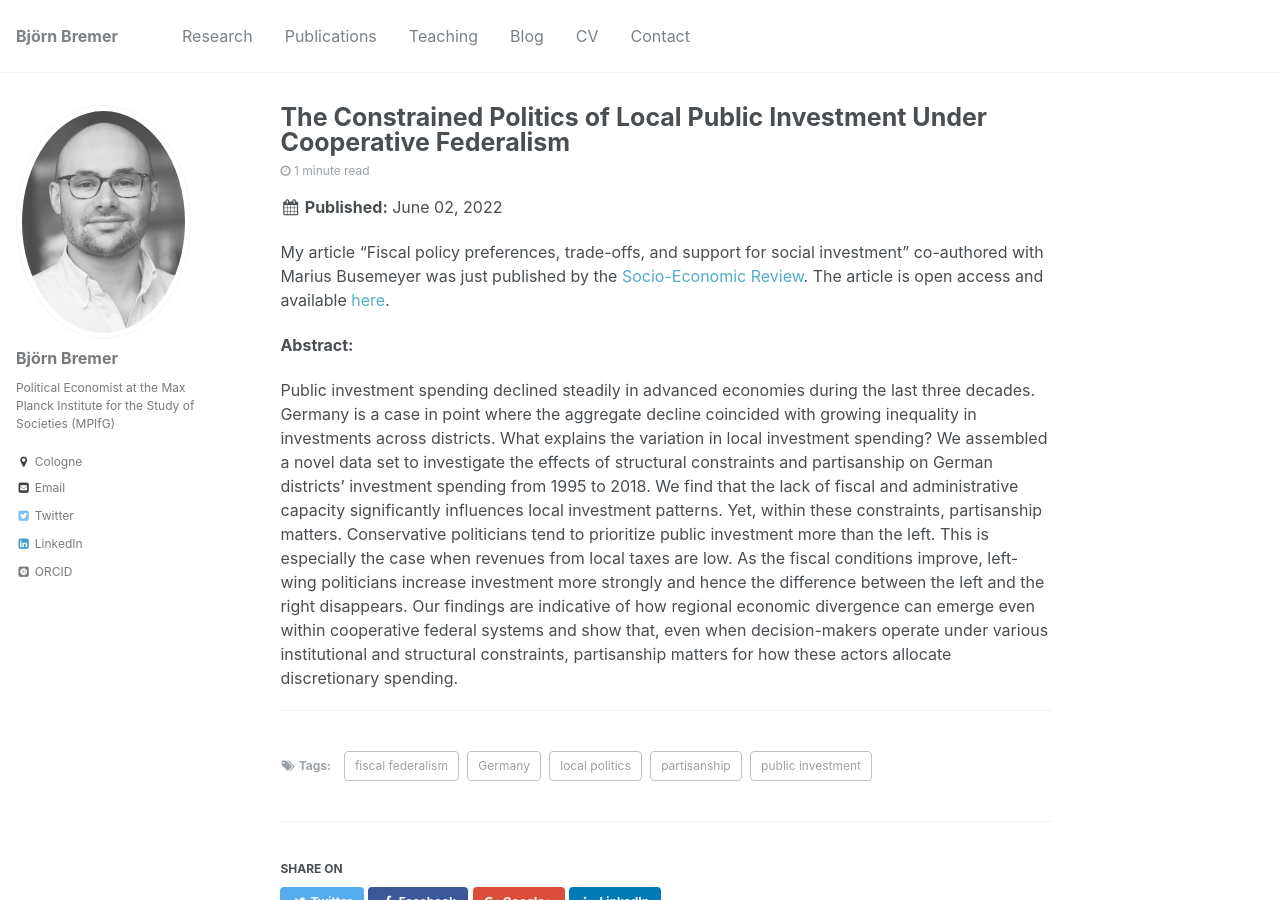
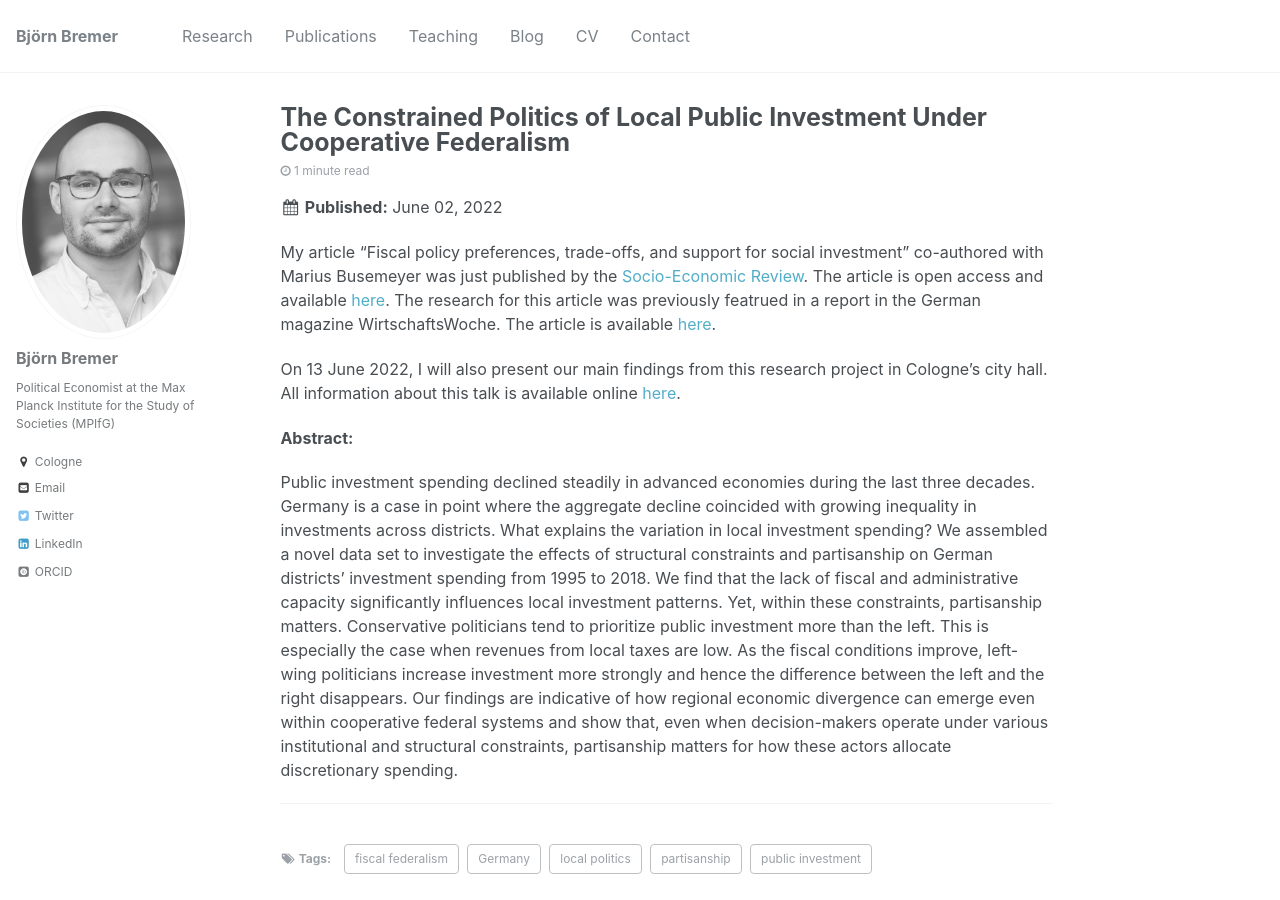
Before and after one commit to bjoernbremer/bjoernbremer.github.io, a Jekyll site: the page built from _posts/2022-06-02-constrained-politics-local-public-investment.md, in a window 1280 px wide and 900 px high. Built offline with Jekyll 4.4.1, drawn with Linux system fonts in a browser that asks for light colours; some web fonts are replaced.

Commit message:
Update 2022-06-02-constrained-politics-local-public-investment.md

```diff
--- a/_posts/2022-06-02-constrained-politics-local-public-investment.md
+++ b/_posts/2022-06-02-constrained-politics-local-public-investment.md
@@ -11,7 +11,9 @@ tags:
 
 ---
 
-My article "Fiscal policy preferences, trade-offs, and support for social investment" co-authored with Marius Busemeyer was just published by the [Socio-Economic Review](https://academic.oup.com/ser/). The article is open access and available [here](https://doi.org/10.1093/ser/mwac026).
+My article "Fiscal policy preferences, trade-offs, and support for social investment" co-authored with Marius Busemeyer was just published by the [Socio-Economic Review](https://academic.oup.com/ser/). The article is open access and available [here](https://doi.org/10.1093/ser/mwac026). The research for this article was previously featrued in a report in the German magazine WirtschaftsWoche. The article is available [here](https://www.wiwo.de/technologie/digitalisierung-der-wirtschaft/investitionssummen-aller-401-kreise-wo-sich-der-investitionsstau-seit-der-wiedervereinigung-am-meisten-verschaerft-hat-/27619494.html).
+
+On 13 June 2022, I will also present our main findings from this research project in Cologne's city hall. All information about this talk is available online [here](https://koelner-wissenschaftsrunde.de/oeffentliche-finanzen-was-hemmt-lokale-investitionen/).
 
 **Abstract:**
 
```
